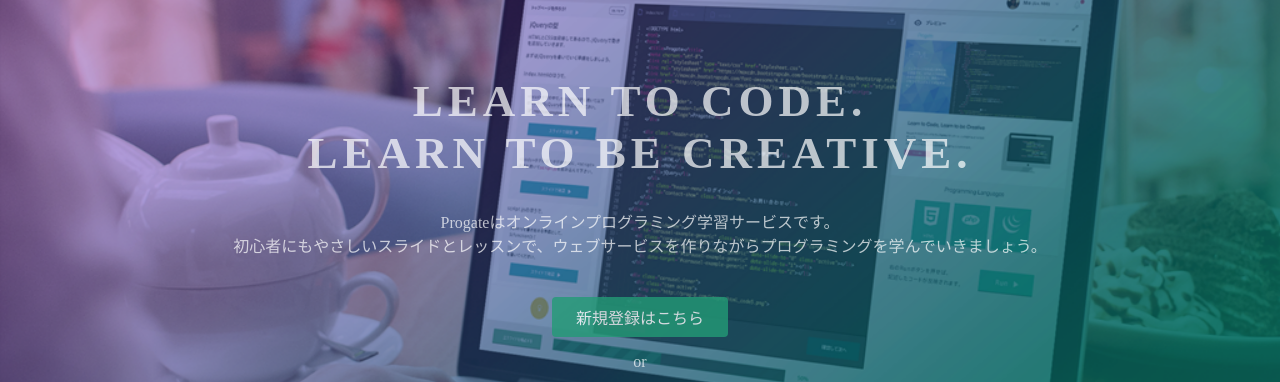
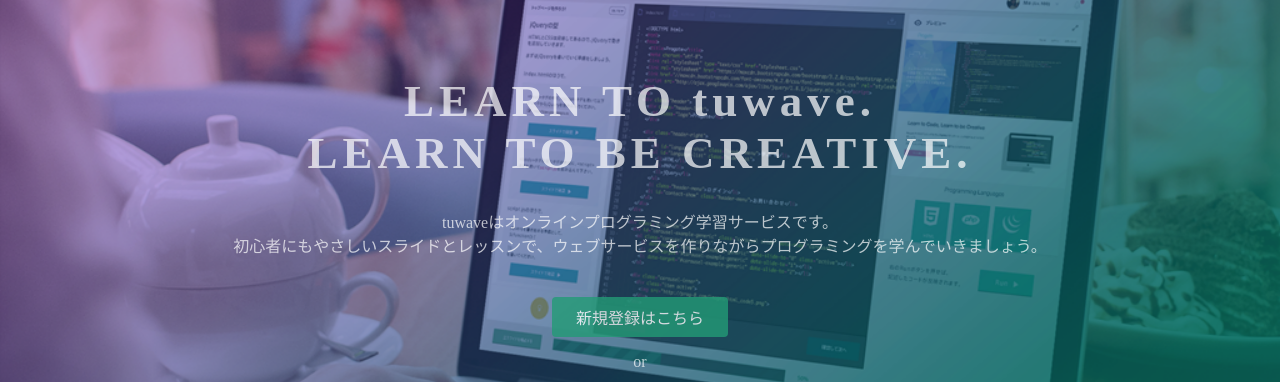
Before and after one commit to suwapp12/tuwave, a plain HTML site: page index.html in a window 1280 px wide. Shown: the part 135-517 px from the top of the page. Drawn offline with Linux system fonts and the light colour scheme.

Commit message:
Update index.html

```diff
--- a/index.html
+++ b/index.html
@@ -23,8 +23,8 @@
   </header>
   <div class="top-wrapper">
     <div class="container">
-      <h1>LEARN TO CODE.<br>LEARN TO BE CREATIVE.</h1>
-      <p>Progateはオンラインプログラミング学習サービスです。<br>初心者にもやさしいスライドとレッスンで、ウェブサービスを作りながらプログラミングを学んでいきましょう。</p>
+      <h1>LEARN TO tuwave.<br>LEARN TO BE CREATIVE.</h1>
+      <p>tuwaveはオンラインプログラミング学習サービスです。<br>初心者にもやさしいスライドとレッスンで、ウェブサービスを作りながらプログラミングを学んでいきましょう。</p>
       <div class="btn-wrapper">
         <a href="#" class="btn signup">新規登録はこちら</a>
         <p>or</p>
```
